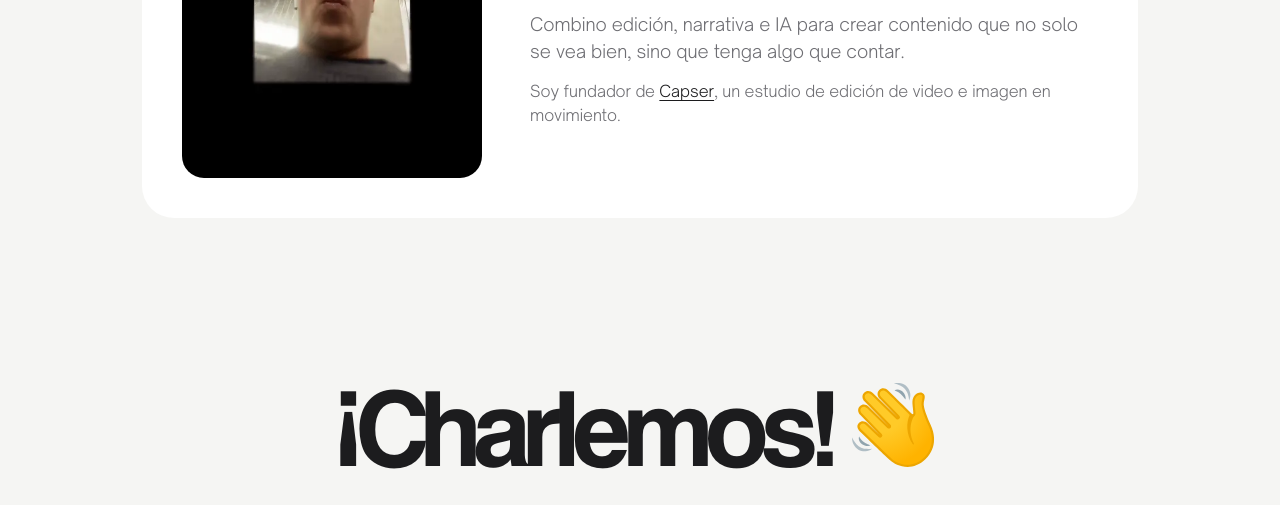
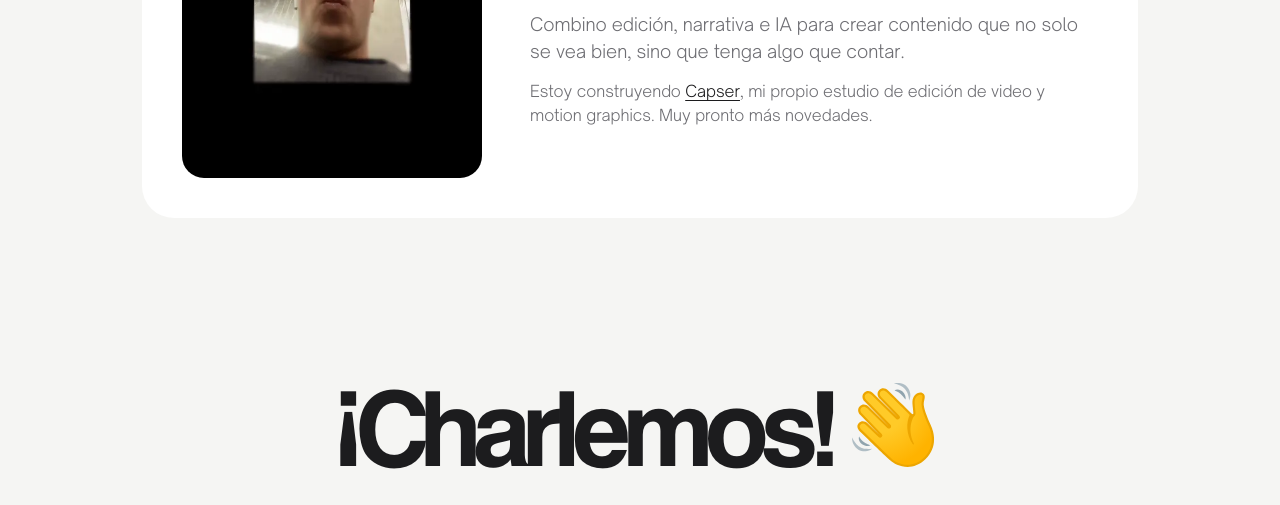
Before and after one commit to marcosgrandoli/portfolio, a plain HTML site: page index.html in a window 1280 px wide. Shown: the part 3533-4038 px from the top of the page. Drawn offline with Linux system fonts and the light colour scheme.

Commit message:
Capser como proyecto en construcción
Co-Authored-By: Claude Sonnet 5.5 <noreply@anthropic.com>
Claude-Session: https://claude.ai/code/session_01WUEYXzWA3fuUvJvmKNEgQw

```diff
--- a/index.html
+++ b/index.html
@@ -199,7 +199,7 @@ m.innerHTML=`<div class="mb${v.fmt=="h"?" hz":""}">${e.s?`<iframe src="${e.s.rep
 m.onclick=function(ev){if(ev.target==m)m.remove()};document.body.appendChild(m)}
 function render(first){g.innerHTML="";D.videos.forEach(function(v,i){var c=document.createElement("div");c.className="card r"+(first?"":" in")+(v.fmt=="h"?" wide":"");var e0=emb(v.url),g0=`linear-gradient(170deg,${GC[i%8]})`,bg=v.cover?`url(/_blob/${v.cover}) center/cover`:(e0&&e0.i?`url(https://i.ytimg.com/vi/${e0.i}/hqdefault.jpg) center/cover,${g0}`:g0);c.innerHTML=`<i style="background:${bg}">${(emb(v.url)||{}).f&&!v.cover?`<video src="${esc(v.url)}#t=0.1" muted playsinline preload="metadata" style="width:100%;height:100%;object-fit:cover"></video>`:""}</i><span class="pl">▶</span><div><small>${esc(v.cat)}</small>${esc(v.title)}</div>`;if(emb(v.url))c.onclick=function(){play(v)};tilt(c);g.appendChild(c)})}
 function applySite(){var s=D.site,d=s.wa.replace(/\D/g,"");document.querySelector(".sub").textContent=s.sub;
-document.querySelector(".about > div:last-child").innerHTML=s.about.split(/\n\s*\n/).map(function(t){return"<p>"+esc(t)+"</p>"}).join("")+'<p class="now">Soy fundador de <a href="https://www.instagram.com/capser.studio" target="_blank" rel="noopener">Capser</a>, un estudio de edición de video e imagen en movimiento.</p>';
+document.querySelector(".about > div:last-child").innerHTML=s.about.split(/\n\s*\n/).map(function(t){return"<p>"+esc(t)+"</p>"}).join("")+'<p class="now">Estoy construyendo <a href="https://www.instagram.com/capser.studio" target="_blank" rel="noopener">Capser</a>, mi propio estudio de edición de video y motion graphics. Muy pronto más novedades.</p>';
 var ph=document.querySelector(".ph");if(s.photo){ph.textContent="";ph.style.background="url("+s.photo+") center/cover"}
 document.querySelectorAll("[data-cv]").forEach(function(a){if(s.cv){a.href=s.cv;a.target="_blank";a.rel="noopener"}else a.href="#cv"});var hc=!s.cv;document.querySelectorAll("[data-cv],a[href=\"#cv\"],#cv").forEach(function(a){a.style.display=hc?"none":""});
 document.querySelectorAll("a[href^=\"https://wa.me/\"]").forEach(function(a){a.href="https://wa.me/"+d});
```
